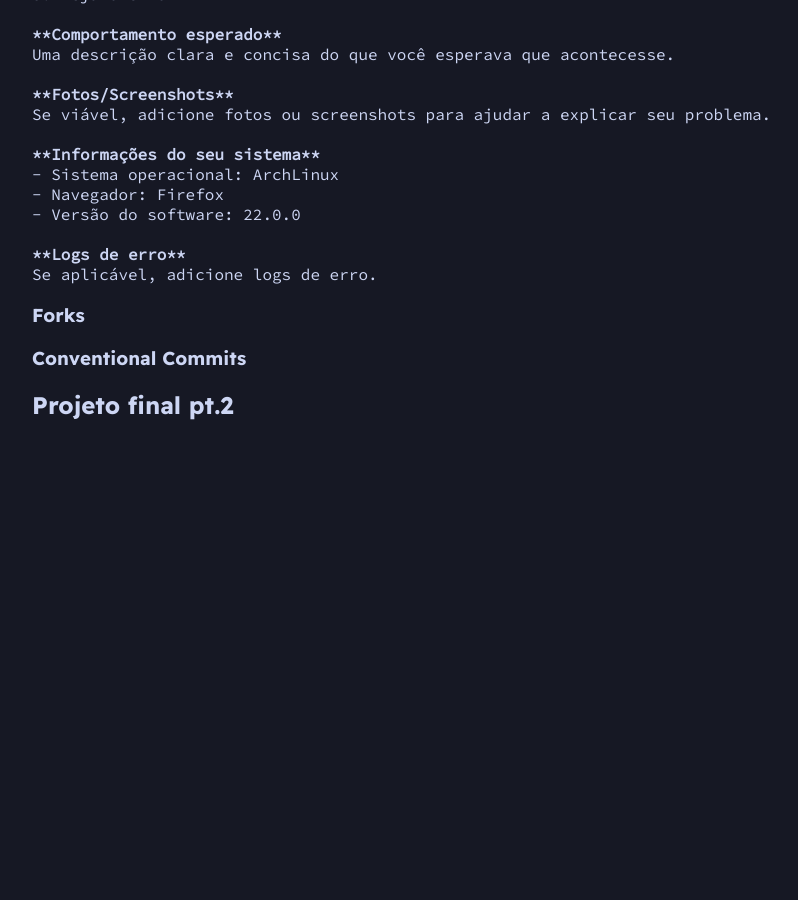
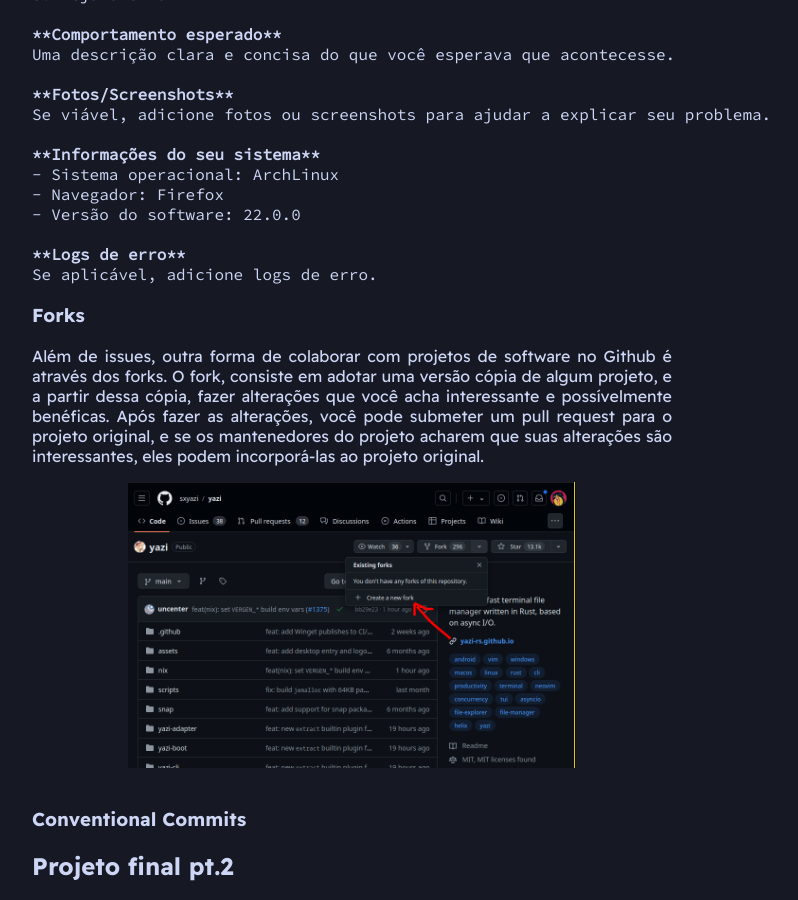
Before and after one commit to PETCC-UFRN/minicurso-linux-git, a Jekyll site: the page built from quintoDia.md, in a window 1280 px wide and 900 px high, scrolled down 5874 px. Shown: the whole window, without its empty margins (288-1086 px from the left). Built offline with Jekyll 4.4.1, drawn with Linux system fonts in a browser that asks for light colours; before the commit the page ends 6314 px from its top, so only the background shows below that.

Commit message:
feat(quinto dia): forks

```diff
--- a/quintoDia.md
+++ b/quintoDia.md
@@ -200,6 +200,14 @@ Se aplicável, adicione logs de erro.
 
 ### Forks
 
+Além de issues, outra forma de colaborar com projetos de software no Github é através dos forks. O fork, consiste em adotar uma versão cópia de algum projeto, e a partir dessa cópia, fazer alterações que você
+acha interessante e possívelmente benéficas. Após fazer as alterações, você pode submeter um pull request
+para o projeto original, e se os mantenedores do projeto acharem que suas alterações são interessantes, eles
+podem incorporá-las ao projeto original.
+
+<img style=" display: block;margin: 0 auto;" src="assets/images/git_dia5_imagem6.png" width="70%">
+<br>
+
 ### Conventional Commits
 
 ## Projeto final pt.2
```
Also changed, not shown: assets/images/git_dia5_imagem6.png (added).
